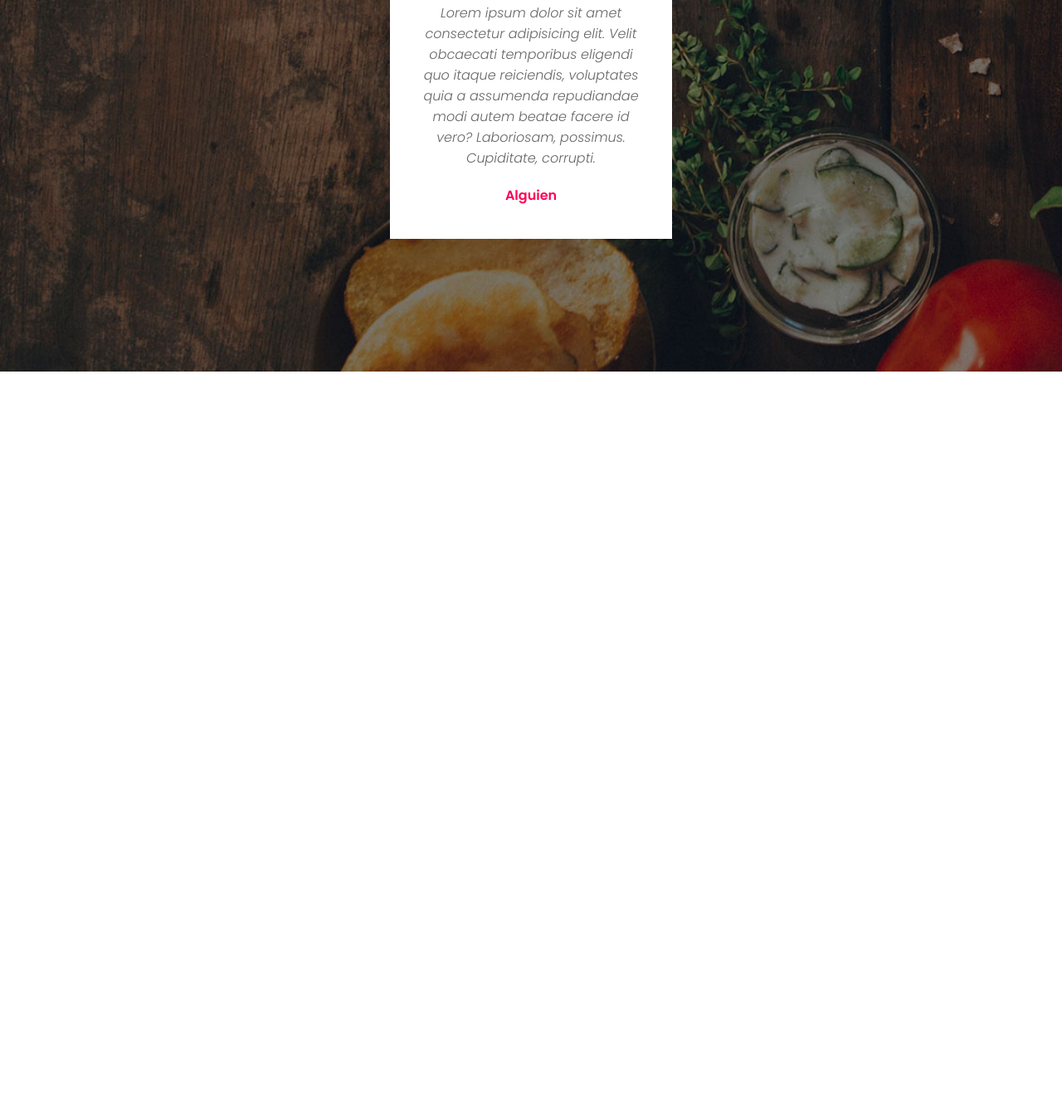
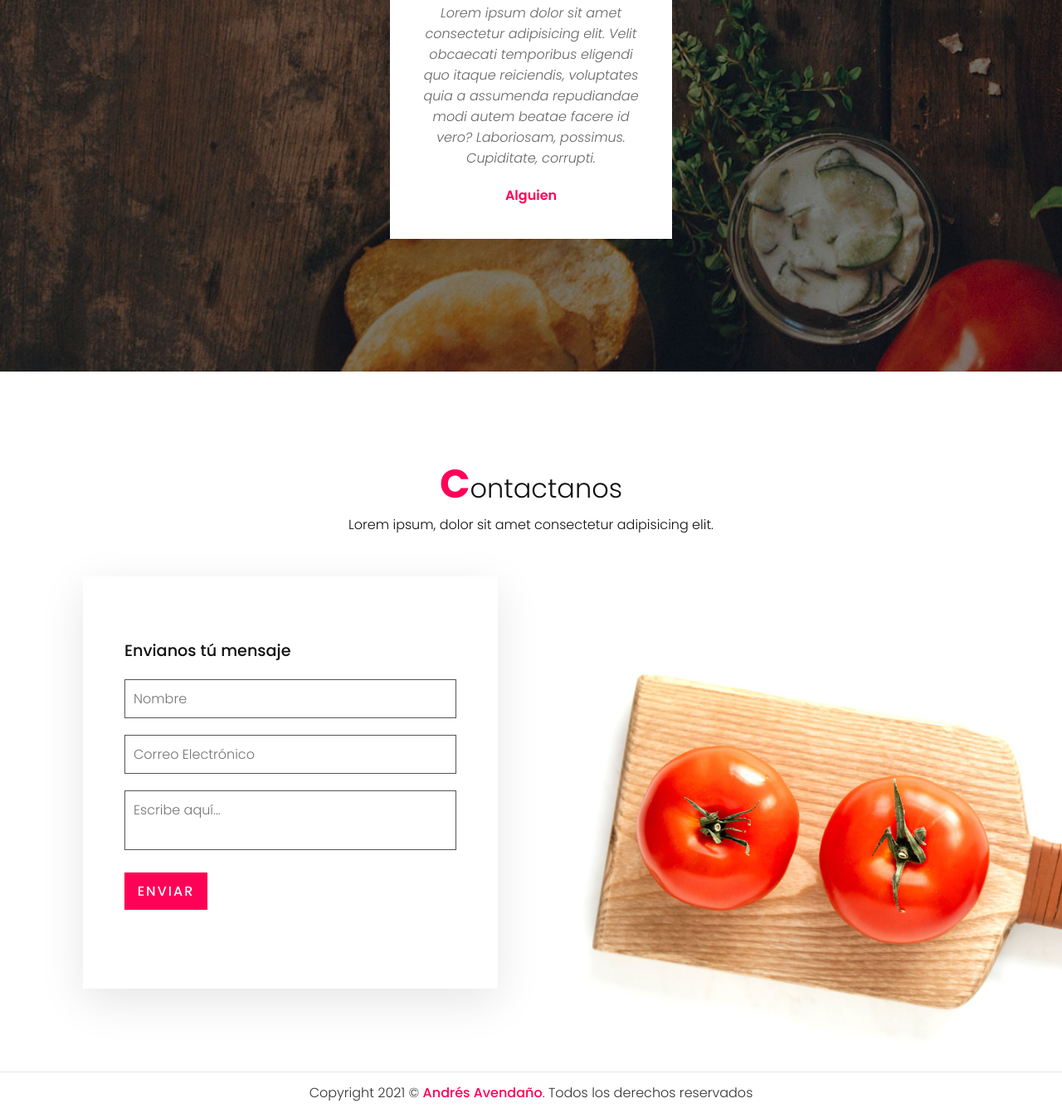
Before and after one commit to andresavendanodev/restaurante, a plain HTML site: page index.html in a window 1280 px wide. Shown: the part 5035-6377 px from the top of the page at 83% size. Before the commit the page ends 5483 px from the top, so only its background shows below. Drawn offline with Linux system fonts and the light colour scheme.

Commit message:
añadido el formulario de contacto sin validaciones y footer sencillo

```diff
--- a/index.html
+++ b/index.html
@@ -196,6 +196,34 @@
     </section>
 
 
+    <section class="contact" id="contact">
+
+        <div class="title">
+            <h2 class="titleText"><span>C</span>ontactanos</h2>
+            <p>Lorem ipsum, dolor sit amet consectetur adipisicing elit.</p>
+        </div>
+        <div class="contactForm">
+            <h3>Envianos tú mensaje</h3>
+            <div class="inputBox">
+                <input type="text" placeholder="Nombre"></input>
+            </div>
+            <div class="inputBox">
+                <input type="text" placeholder="Correo Electrónico"></input>
+            </div>
+            <div class="inputBox">
+                <textarea placeholder="Escribe aquí..."></textarea>
+            </div>
+            <div class="inputBox">
+                <input type="submit" value="Enviar">
+            </div>
+        </div>
+
+    </section>
+
+    <section class="copyrightText">
+        <p>Copyright 2021 © <a href="#">Andrés Avendaño</a>.  Todos los derechos reservados</p>
+    </section>
+
     <script src="script.js"></script>
 </body>
 </html>
--- a/style.css
+++ b/style.css
@@ -302,3 +302,74 @@ section {
     color: #ff0157;
     font-weight: 600;
 }
+
+
+/* Contact */
+.contact {
+    background: url(images/bg3.jpg);
+    background-size: cover;
+}
+.contactForm {
+    padding: 75px 50px;
+    background: #fff;
+    box-shadow: 0 15px 50px rgba(0, 0, 0, 0.1);
+    max-width: 500px;
+    margin-top: 50px;
+}
+.contactForm h3 {
+    color: #111;
+    font-size: 1.2em;
+    margin-bottom: 20px;
+    font-weight: 500;
+}
+.contactForm .inputBox {
+    position: relative;
+    width: 100%;
+    margin-bottom: 20px;
+}
+.contactForm .inputBox input,
+.contactForm .inputBox textarea {
+    width: 100%;
+    border: 1px solid #555555;
+    padding: 10px;
+    color: #111;
+    outline: none;
+    font-size: 16px;
+    font-weight: 300;
+
+    resize: none;
+}
+.contactForm .inputBox input[type="submit"] {
+    font-size: 1em;
+    color: #fff;
+    background: #ff0157;
+    display: inline-block;
+    text-transform: uppercase;
+    text-decoration: none;
+    letter-spacing: 2px;
+    transition: 0.5s;
+    max-width: 100px;
+    font-weight: 500;
+    border: none;
+    cursor: pointer;
+}
+.contactForm .inputBox input[type="submit"]:hover {
+    letter-spacing: 1px;
+}
+
+/* CopyRight - Resultado de imagen para simbolo copyright
+Alt + 0153 para el símbolo de marca ™ Alt + 0174 para el símbolo de marca registrada ® Alt + 0169 para el símbolo copyright c ©  */
+
+.copyrightText {
+    padding: 12px 40px;
+    border-top: 1px solid rgba(0, 0, 0, 0.1);
+    text-align: center;
+}
+.copyrightText p {
+    color: #333;
+}
+.copyrightText p a {
+    color: #ff0157;
+    font-weight: 500;
+    text-decoration: none;
+}
```
